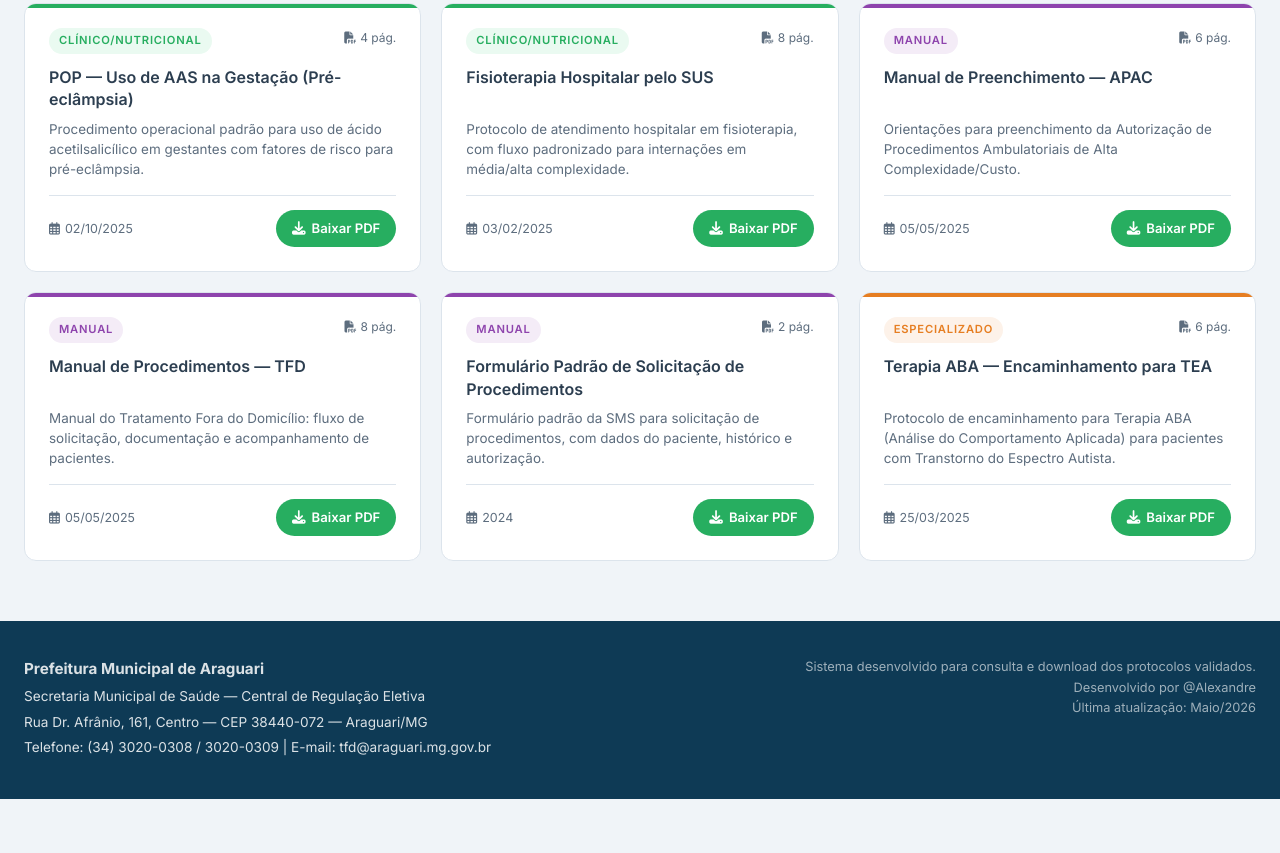
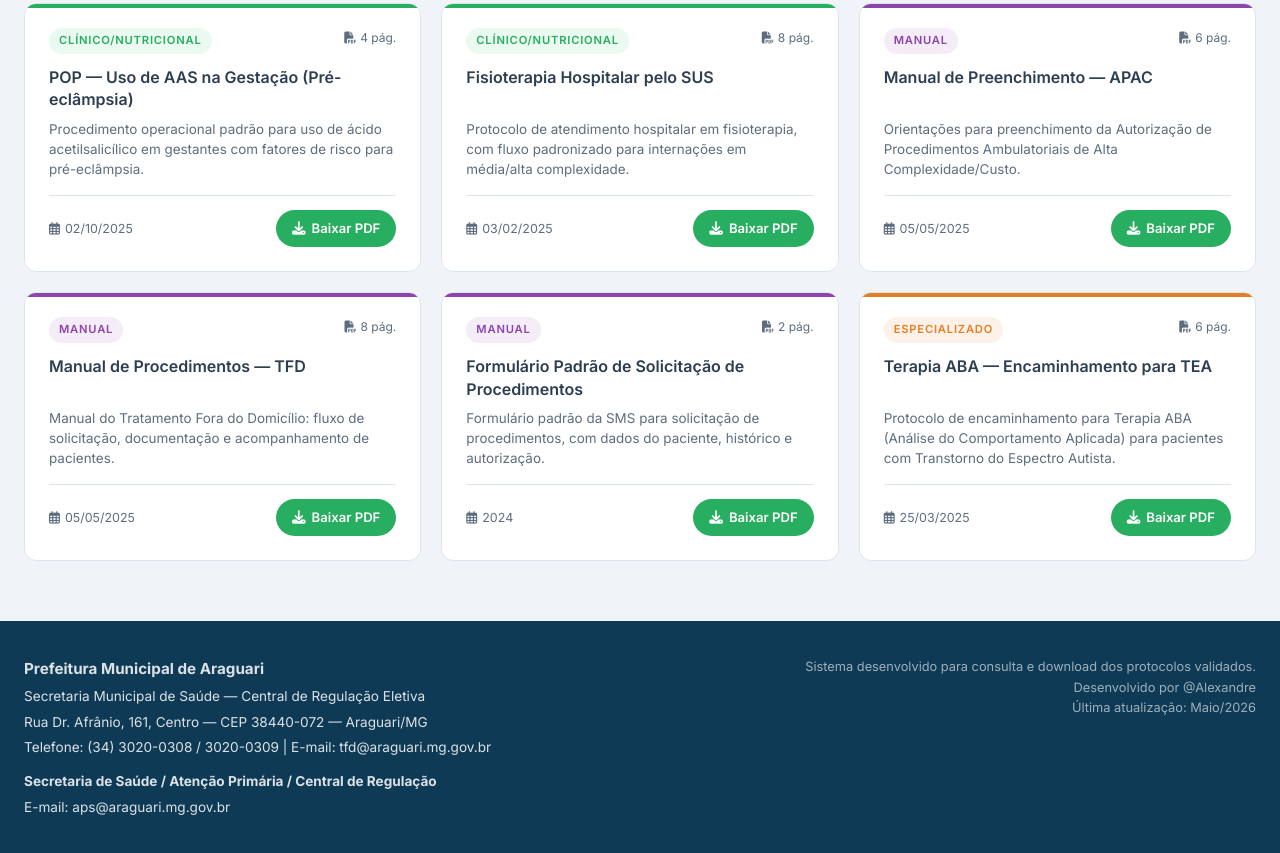
Before and after one commit to apsaraguarimg-a11y/regulacaoimac, a plain HTML site: page index.html in a window 1280 px wide. Shown: the part 3421-4274 px from the top of the page. Before the commit the page ends 4220 px from the top, so only its background shows below. Drawn offline with Linux system fonts and the light colour scheme.

Commit message:
Add: Adicionar informações de contato da Atenção Primária no rodapé
- Adicionado: Secretaria de Saúde / Atenção Primária / Central de Regulação
- Adicionado e-mail: aps@araguari.mg.gov.br

```diff
--- a/index.html
+++ b/index.html
@@ -108,6 +108,8 @@
                     <p>Secretaria Municipal de Saúde — Central de Regulação Eletiva</p>
                     <p>Rua Dr. Afrânio, 161, Centro — CEP 38440-072 — Araguari/MG</p>
                     <p>Telefone: (34) 3020-0308 / 3020-0309 | E-mail: tfd@araguari.mg.gov.br</p>
+                    <p style="margin-top: 12px;"><strong>Secretaria de Saúde / Atenção Primária / Central de Regulação</strong></p>
+                    <p>E-mail: aps@araguari.mg.gov.br</p>
                 </div>
                 <div class="footer-note">
                     <p>Sistema desenvolvido para consulta e download dos protocolos validados.</p>
```
Also changed, not shown: sistema/index.html (+2 -0 lines).
